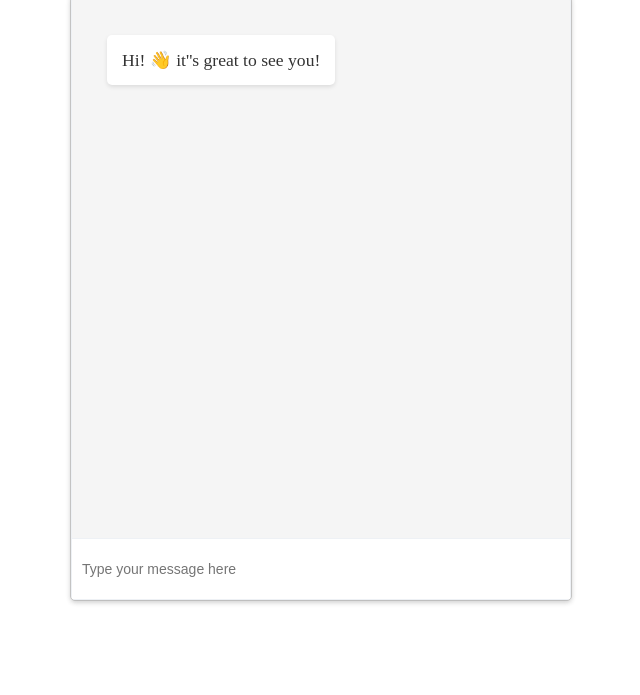
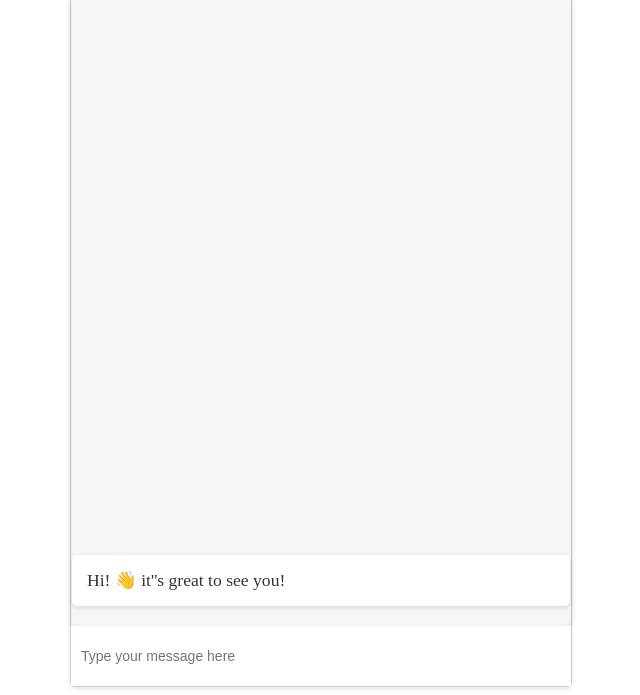
Before and after one commit to Davi-Combs/DIFFERENTstrokes, a plain HTML site: page index.html in a window 1280 px wide. Shown: the part 132-827 px from the top of the page, without its empty margins (319-959 px from the left). Before the commit the page ends 800 px from the top, so only its background shows below. Drawn offline with Linux system fonts and the light colour scheme.

Commit message:
Update index.html

```diff
--- a/index.html
+++ b/index.html
@@ -13,8 +13,9 @@
             <h1>Chatbot</h1>
         </div>
         <div id="chatbot">
-            <div id="conversation">
-              <div class="chatbot-message">
+            <div id="chat">
+               <div id="conversation">
+              <div class="chatbot-message"></div></div>
                 <p class="chatbot-text">Hi! 👋 it''s great to see you!</p>
               </div>
             </div>
```
